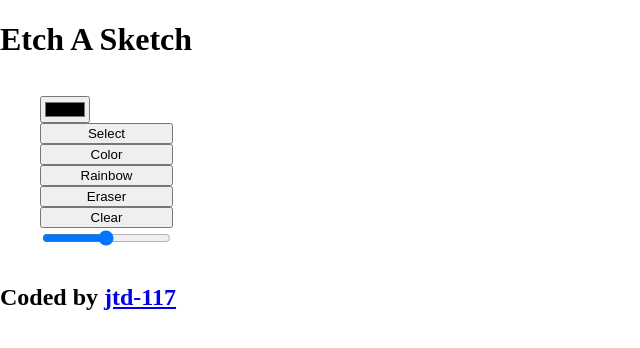
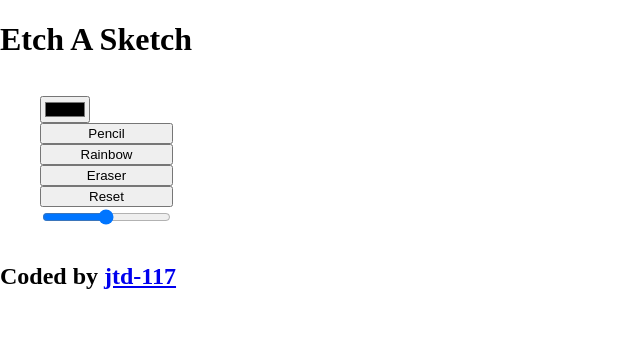
Before and after one commit to jtd-117/etch-a-sketch, a plain HTML site: page index.html in a window 1280 px wide. Shown: the whole page, without its empty margins (0-640 px from the left). Drawn offline with Linux system fonts and the light colour scheme.

Commit message:
Add 'images' directory

```diff
--- a/index.html
+++ b/index.html
@@ -21,11 +21,10 @@
 
             <ul id="menu">
                 <input type="color">
-                <input type="button" value="Select">
-                <input type="button" value="Color">
+                <input type="button" value="Pencil">
                 <input type="button" value="Rainbow">
                 <input type="button" value="Eraser">
-                <input type="button" value="Clear">
+                <input type="button" value="Reset">
                 <input type="range" min="1" max="64" value="32">
             </ul>
         </main>
```
Also changed, not shown: images/favicon-pencil-eraser.png (renamed from favicon-pencil-eraser.png).
